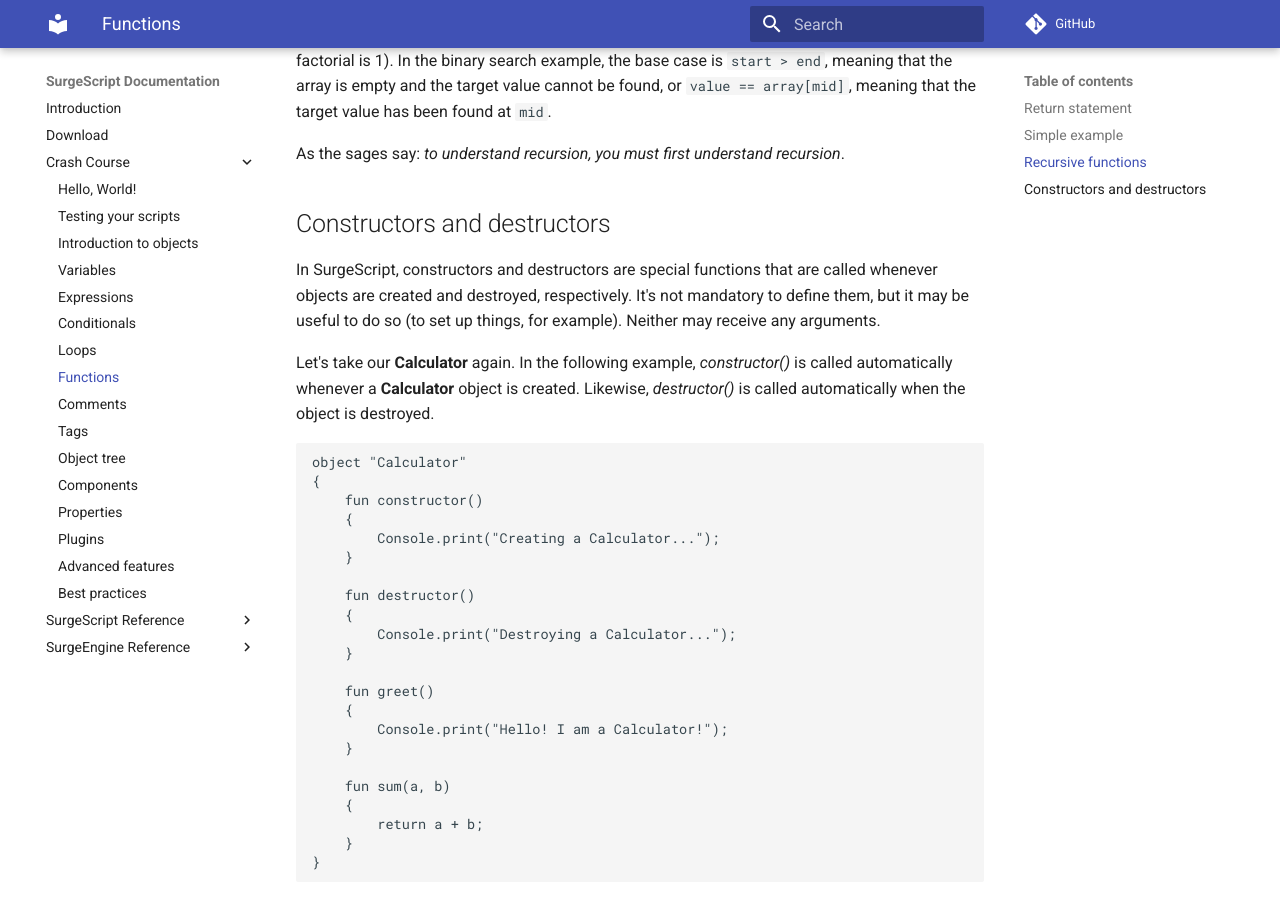
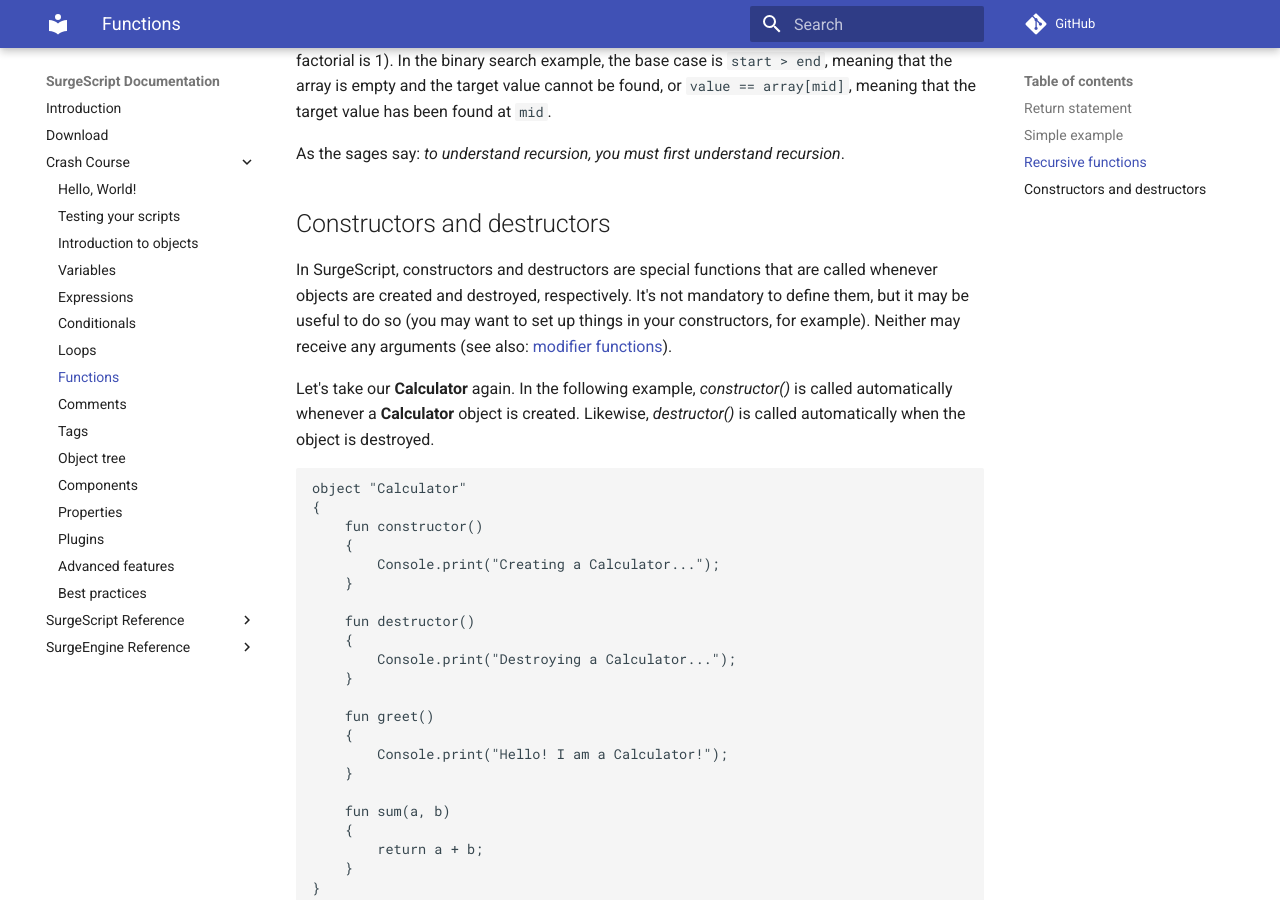
Before and after one commit to alemart/surgescript, an MkDocs documentation site: the page built from docs/tutorials/functions.md, in a window 1280 px wide and 900 px high, scrolled down 2994 px. Built offline with MkDocs 1.6.1 and Material for MkDocs 9.7.7, drawn with Linux system fonts in a browser that asks for light colours; comment, search, counter and statistics services are not loaded.

Commit message:
Small changes

```diff
--- a/docs/tutorials/functions.md
+++ b/docs/tutorials/functions.md
@@ -136,7 +136,7 @@
 Constructors and destructors
 ----------------------------
 
-In SurgeScript, constructors and destructors are special functions that are called whenever objects are created and destroyed, respectively. It's not mandatory to define them, but it may be useful to do so (to set up things, for example). Neither may receive any arguments.
+In SurgeScript, constructors and destructors are special functions that are called whenever objects are created and destroyed, respectively. It's not mandatory to define them, but it may be useful to do so (you may want to set up things in your constructors, for example). Neither may receive any arguments (see also: [modifier functions](/tutorials/advanced_features#modifiers)).
 
 Let's take our **Calculator** again. In the following example, *constructor()* is called automatically whenever a **Calculator** object is created. Likewise, *destructor()* is called automatically when the object is destroyed.
 
```
Also changed, not shown: docs/tutorials/conditionals.md (+1 -1 lines).
